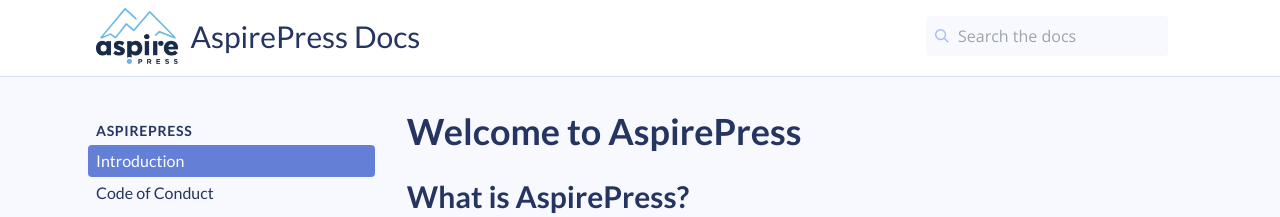
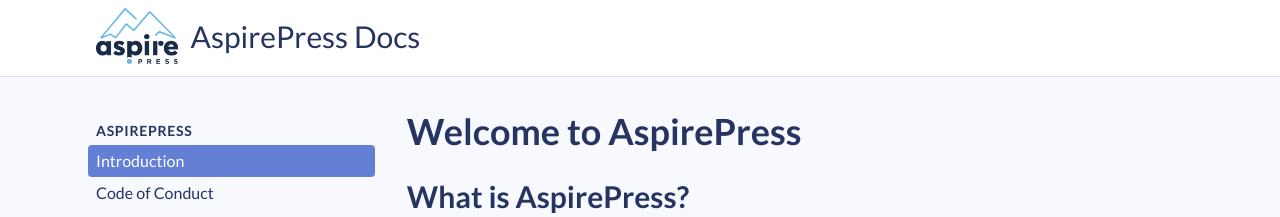
Before and after one commit to aspirepress/documentation, a Jekyll site: the page built from docs/index.md, in a window 1280 px wide. Shown: the top 217 px of the page. Built offline with Jekyll 4.4.1, drawn with Linux system fonts in a browser that asks for light colours; comment, search, counter and statistics services are not loaded.

Commit message:
Update default.html (#47)
Signed-off-by: Amnesty AM <37809410+AmnestyAM@users.noreply.github.com>

```diff
--- a/_layouts/default.html
+++ b/_layouts/default.html
@@ -69,7 +69,8 @@
                     </span>
                 </a>
                 <div class="flex-grow"></div>
-                <div class="flex-no-shrink flex-no-grow h-10 px-4 relative">
+                <!-- Comment out the search for now, its not yet hooked up to Agolia
+               <div class="flex-no-shrink flex-no-grow h-10 px-4 relative">
                     <input id="global-search"
                         class="focus:outline-0 h-10 py-2 pl-8 pr-2 text-indigo-darker rounded bg-indigo-lightest focus:border-indigo-light focus:bg-white focus:placeholder-none max-w-xs w-full appearance-none"
                         type="text" placeholder="Search the docs" aria-label="Search the docs"/>
@@ -81,6 +82,7 @@
                         </svg>
                     </span>
                 </div>
+                -->
                 <a href="#" id="menu-toggle"
                     class="block md:hidden h-8 w-8 border p-1 border-transparent text-grey hover:text-grey menu-closed">
                     <svg class="menu-closed:shown fill-current h-full w-full" xmlns="http://www.w3.org/2000/svg"
```
